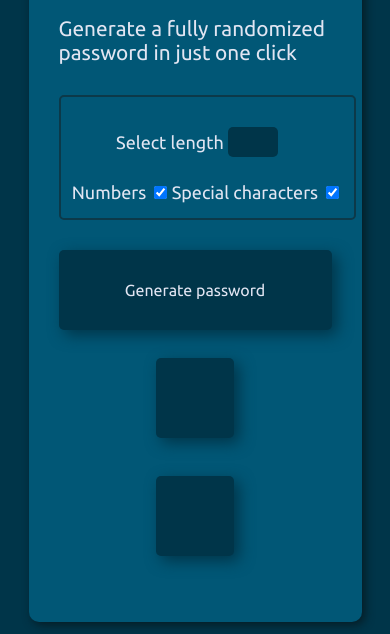
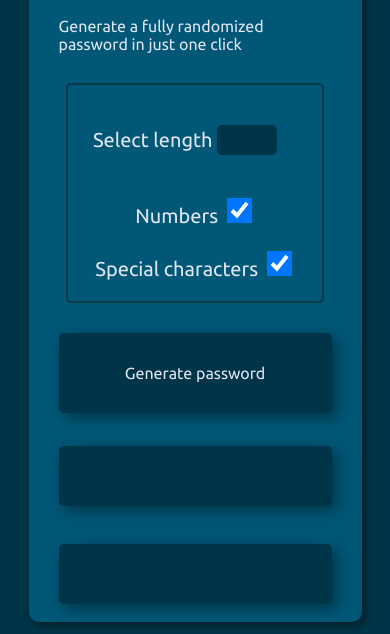
Before and after one commit to oliwierPosiakow/PasswordGenerator, a plain HTML site: page index.html in a window 390 px wide. Shown: the part 210-844 px from the top of the page. Drawn offline with Linux system fonts and the light colour scheme.

Commit message:
added @media querys

```diff
--- a/style.css
+++ b/style.css
@@ -99,6 +99,7 @@ body{
 #pass-1, #pass-2{
     width: 20vw;
     text-align: center;
+    word-wrap: break-word;
     height: 80px;
     margin: 5px 10px 10px 10px;
     padding: 10px;
@@ -129,16 +130,23 @@ body{
         padding: 30px;
         width: 70vw;
         height: 90vh;
+        font-size: 1em;
     }
-
+    .main h1{
+        font-size: 3em;
+    }
+    .main p{
+        font-size: 1em;
+    }
     .propositions{
         flex-direction: column;
-        margin: auto 0px;
+        margin-top: 5px;
 
     }
-    .propositions button{
+    #pass-1, #pass-2{
         width: 70vw;
-        height: 100px;
+        height: 60px;
+        margin-bottom: 10px;
 
     }
     #generate-btn{
@@ -146,10 +154,23 @@ body{
         margin: 10px 100px 0px 0px;
     }
     .settings{
+        flex-direction: column;
         flex-wrap: wrap;
-        width: 70vw;
+        width: 60vw;
+        font-size: 20px;
+    }
+    #if-numbers, #if-special{
+        width: 25px;
+        height: 25px;
+    }
+    #length-in{
+        width: 50px;
+    }
+    .settings p{
+        margin: 10px 0px 10px 0px;
     }
 
 
 
+
 }
```
